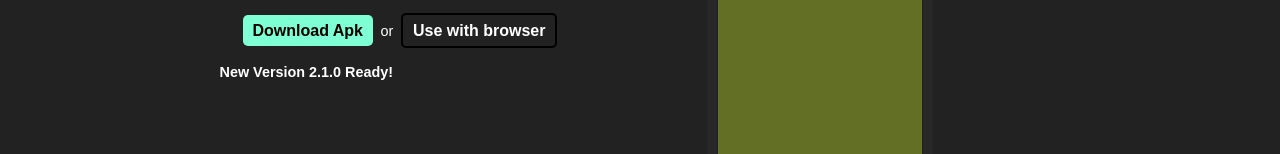
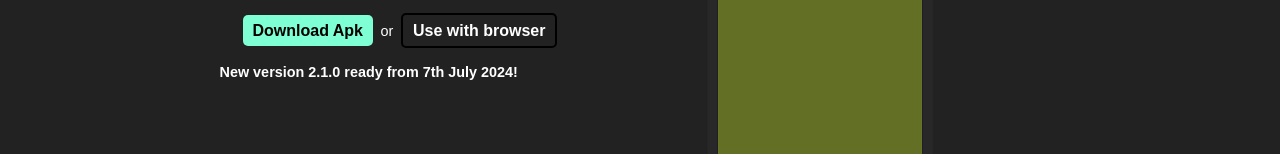
Before and after one commit to vocabwave/vocabwave.github.io, a plain HTML site: page index.html in a window 1280 px wide. Shown: the part 324-478 px from the top of the page. Drawn offline with Linux system fonts and the light colour scheme; no server answers.

Commit message:
Update index.html

```diff
--- a/index.html
+++ b/index.html
@@ -63,7 +63,7 @@
                 <p class="uniFont uniFont2">or</p>
                 <a href="https://vocabwave.github.io/online" >Use with browser</a>
             </div>
-            <p class="uniFont uniFont2" style="font-weight: bold;">New Version 2.1.0 Ready!</p>
+            <p class="uniFont uniFont2" style="font-weight: bold;">New version 2.1.0 ready from 7th July 2024!</p>
         </div>
         <div id="screenshotHome"><img src="Files/ScreenShot.png" alt="Can't Load"></div>
     </div>
```
